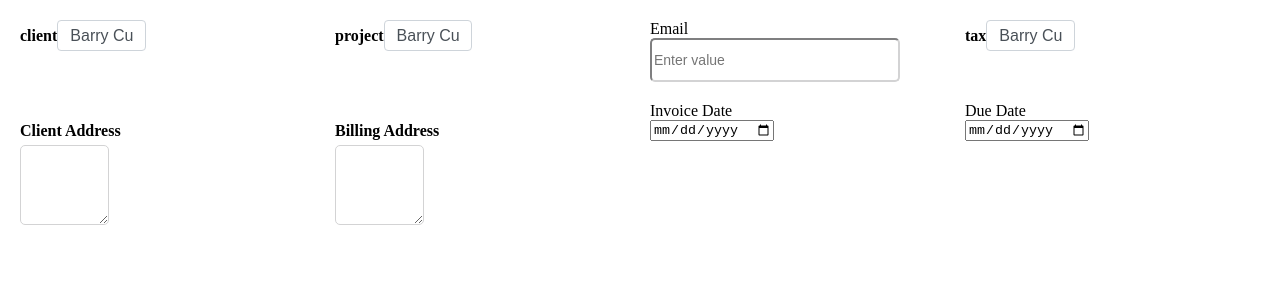
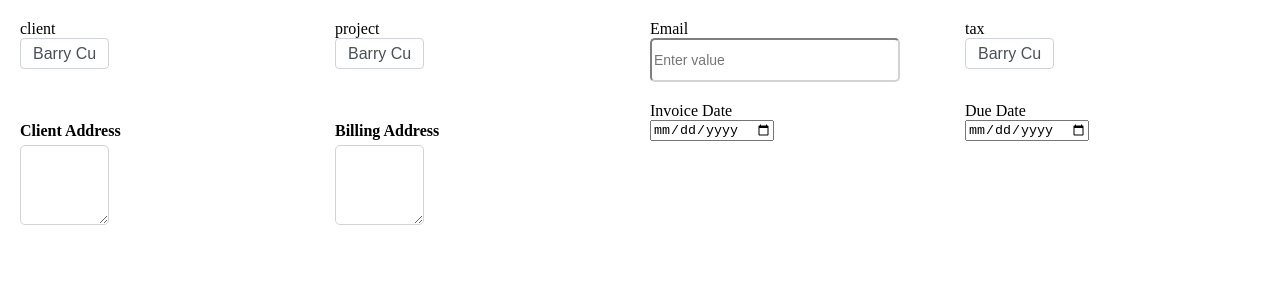
Before and after one commit to Ayushaj2628/invoice, an Angular app: page / in a window 1280 px wide. Shown: the top 300 px of the page. Built offline with nearby package versions, Linux system fonts and the light colour scheme.

Commit message:
feat: change in dropdown label

```diff
--- a/src/app/components/dropdown/dropdown.component.html
+++ b/src/app/components/dropdown/dropdown.component.html
@@ -1,7 +1,9 @@
 <label for="client" class="form-label">{{label}}</label>
+<div>
 <select id="client" class="form-select" (change)="onClientChange($event)">
   <option value="" disabled>Please Select</option>
   <option *ngFor="let client of clients" [value]="client">{{ client }}</option>
   <option *ngFor="let project of projects" [value]="project">{{ project }}</option>
   <option *ngFor="let tax of taxs" [value]="tax">{{ tax }}</option>
 </select>
+</div>
--- a/src/app/components/dropdown/dropdown.component.scss
+++ b/src/app/components/dropdown/dropdown.component.scss
@@ -1,6 +1,3 @@
-.form-label {
-    font-weight: bold;
-  }
   .form-select {
     width: 30%;
     padding: 0.375rem 0.75rem;
```
